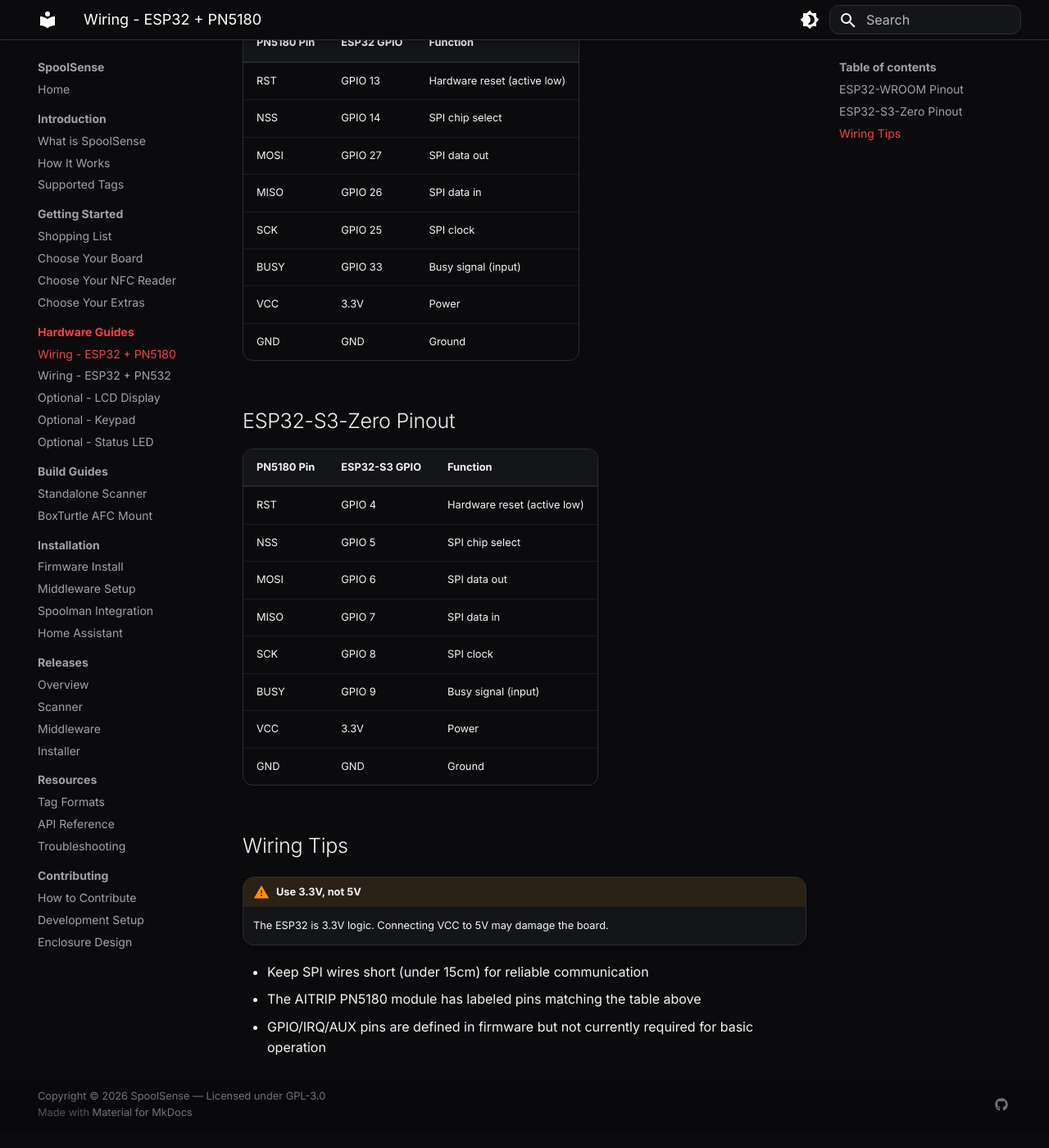
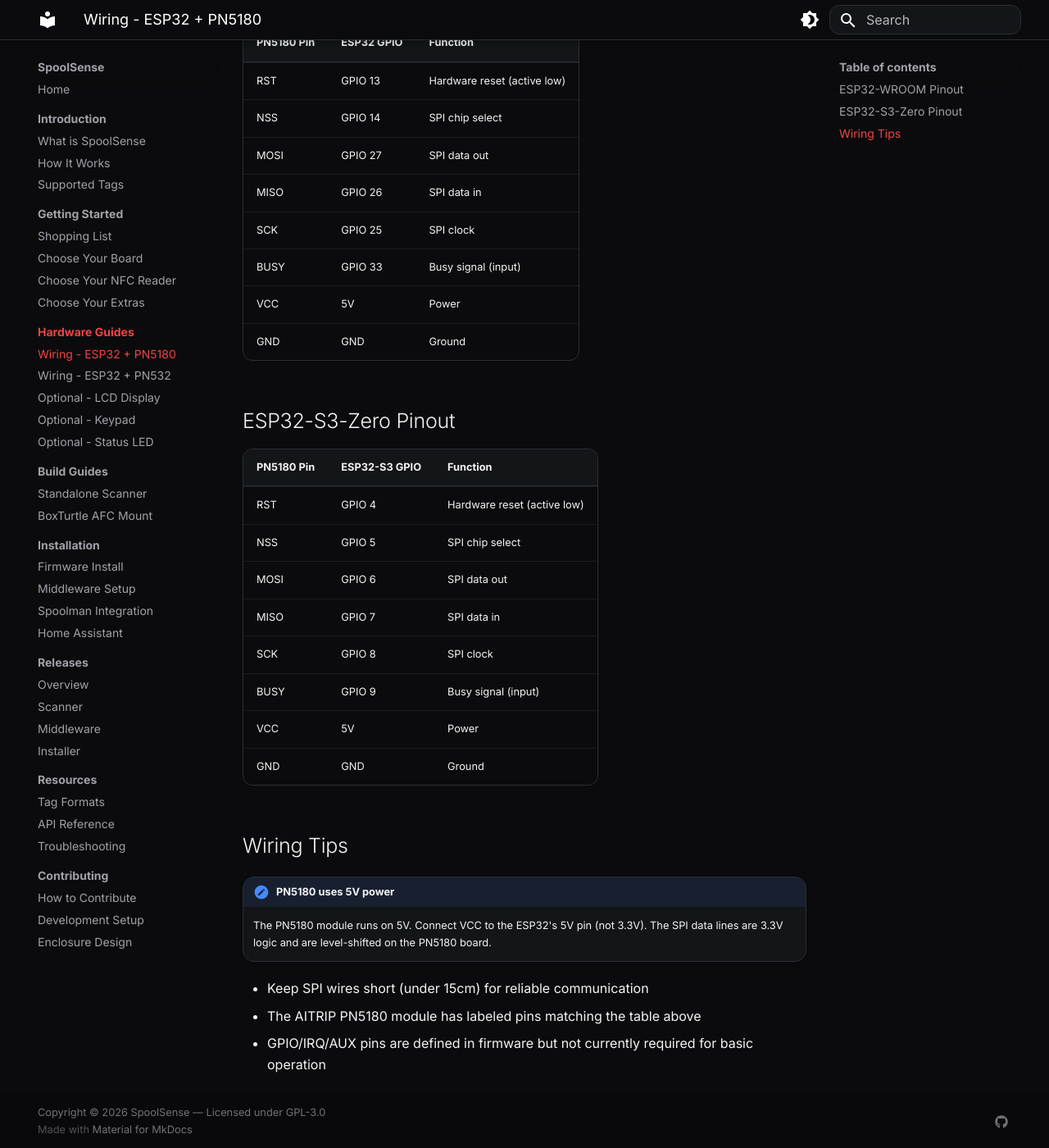
Before and after one commit to SpoolSense/spoolsense.org, an MkDocs documentation site: the page built from docs/hardware/wiring-pn5180.md, in a window 1280 px wide and 1400 px high, scrolled down 268 px. Shown: the whole window at 82% size. Built offline with MkDocs 1.6.1 and Material for MkDocs 9.7.7, drawn with Linux system fonts in a browser that asks for light colours.

Commit message:
docs: fix voltage — PN5180 uses 5V, PN532 uses 3.3V

```diff
--- a/docs/hardware/wiring-pn5180.md
+++ b/docs/hardware/wiring-pn5180.md
@@ -12,7 +12,7 @@ The PN5180 connects to the ESP32 via SPI. 8 wires total.
 | MISO | GPIO 26 | SPI data in |
 | SCK | GPIO 25 | SPI clock |
 | BUSY | GPIO 33 | Busy signal (input) |
-| VCC | 3.3V | Power |
+| VCC | 5V | Power |
 | GND | GND | Ground |
 
 ## ESP32-S3-Zero Pinout
@@ -25,13 +25,13 @@ The PN5180 connects to the ESP32 via SPI. 8 wires total.
 | MISO | GPIO 7 | SPI data in |
 | SCK | GPIO 8 | SPI clock |
 | BUSY | GPIO 9 | Busy signal (input) |
-| VCC | 3.3V | Power |
+| VCC | 5V | Power |
 | GND | GND | Ground |
 
 ## Wiring Tips
 
-!!! warning "Use 3.3V, not 5V"
-    The ESP32 is 3.3V logic. Connecting VCC to 5V may damage the board.
+!!! note "PN5180 uses 5V power"
+    The PN5180 module runs on 5V. Connect VCC to the ESP32's 5V pin (not 3.3V). The SPI data lines are 3.3V logic and are level-shifted on the PN5180 board.
 
 - Keep SPI wires short (under 15cm) for reliable communication
 - The AITRIP PN5180 module has labeled pins matching the table above
```
Also changed, not shown: docs/hardware/wiring-pn532.md (+2 -2 lines).
